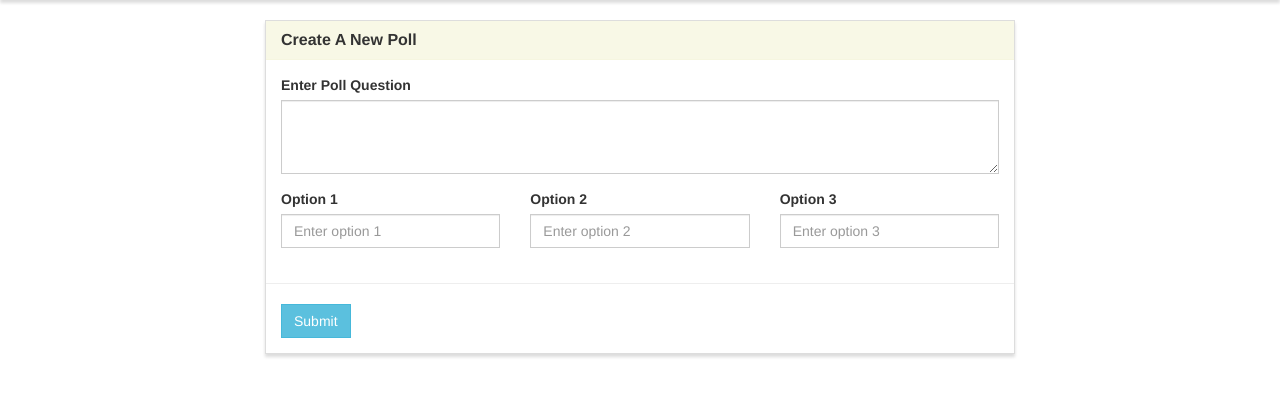
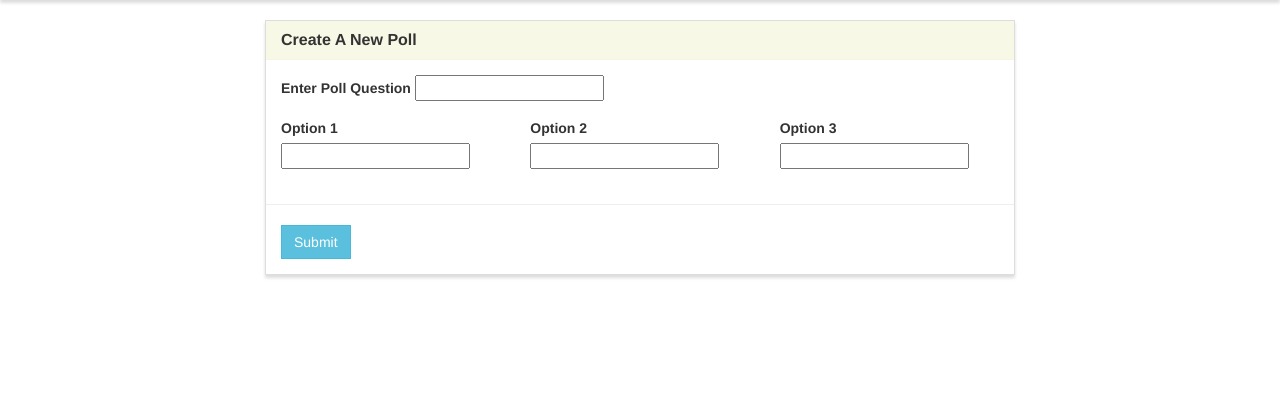
Before and after one commit to daniuboa/django_polls_app, a Django app: template poll/templates/poll/create.html in a window 1280 px wide. Shown: the part 52-449 px from the top of the page. Run offline with Django 4.2, Linux system fonts and the light colour scheme; the template is opened without the code that fills it, so the values that code supplies are empty, except form fields; tables that the repository leaves empty hold one stand-in row (values such as "Sample post"); form fields are guessed from the names that the template uses; some libraries are stand-ins or nearby versions.

Commit message:
update create.html

```diff
--- a/poll/templates/poll/create.html
+++ b/poll/templates/poll/create.html
@@ -17,7 +17,7 @@
                         <div class="col-lg-12">
                             <div class="form-group">
                                 <label for="question">Enter Poll Question</label>
-                                <textarea name="question" id="question" class="form-control" rows="3"></textarea>
+                                {{ form.question}}
                             </div>
                         </div>
                     </div>
@@ -26,19 +26,19 @@
                         <div class="col-lg-4">
                             <div class="form-group">
                                 <label for="option1">Option 1</label>
-                                <input type="text" name="option1" id="option1" class="form-control" placeholder="Enter option 1" />
+                                {{ form.option_one }}
                             </div>
                         </div>
                         <div class="col-lg-4">
                             <div class="form-group">
                                 <label for="option2">Option 2</label>
-                                <input type="text" name="option2" id="option2" class="form-control" placeholder="Enter option 2" />
+                                {{ form.option_two }}
                             </div>
                         </div>
                         <div class="col-lg-4">
                             <div class="form-group">
                                 <label for="option3">Option 3</label>
-                                <input type="text" name="option3" id="option3" class="form-control" placeholder="Enter option 3" />
+                                {{ form.option_three }}
                             </div>
                         </div>
                     </div>
```
Also changed, not shown: db.sqlite3.
